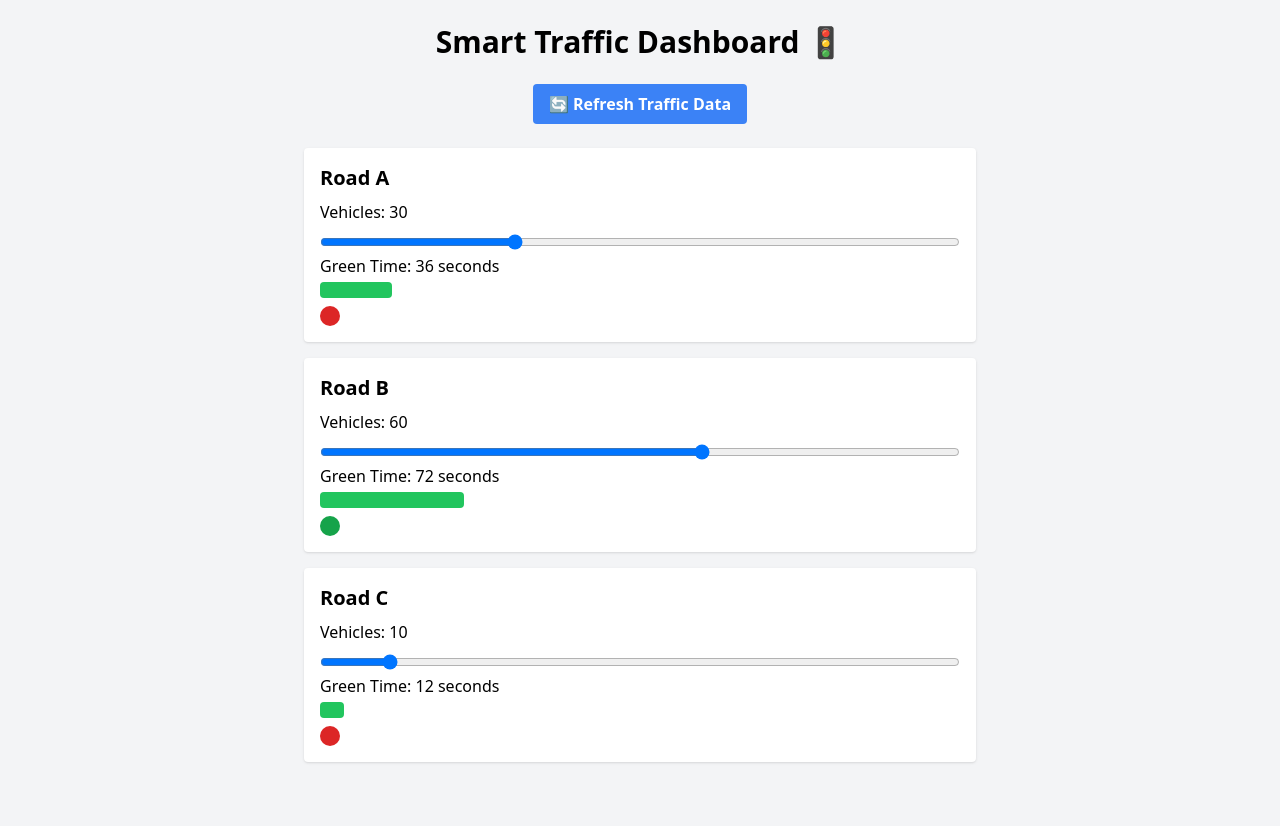
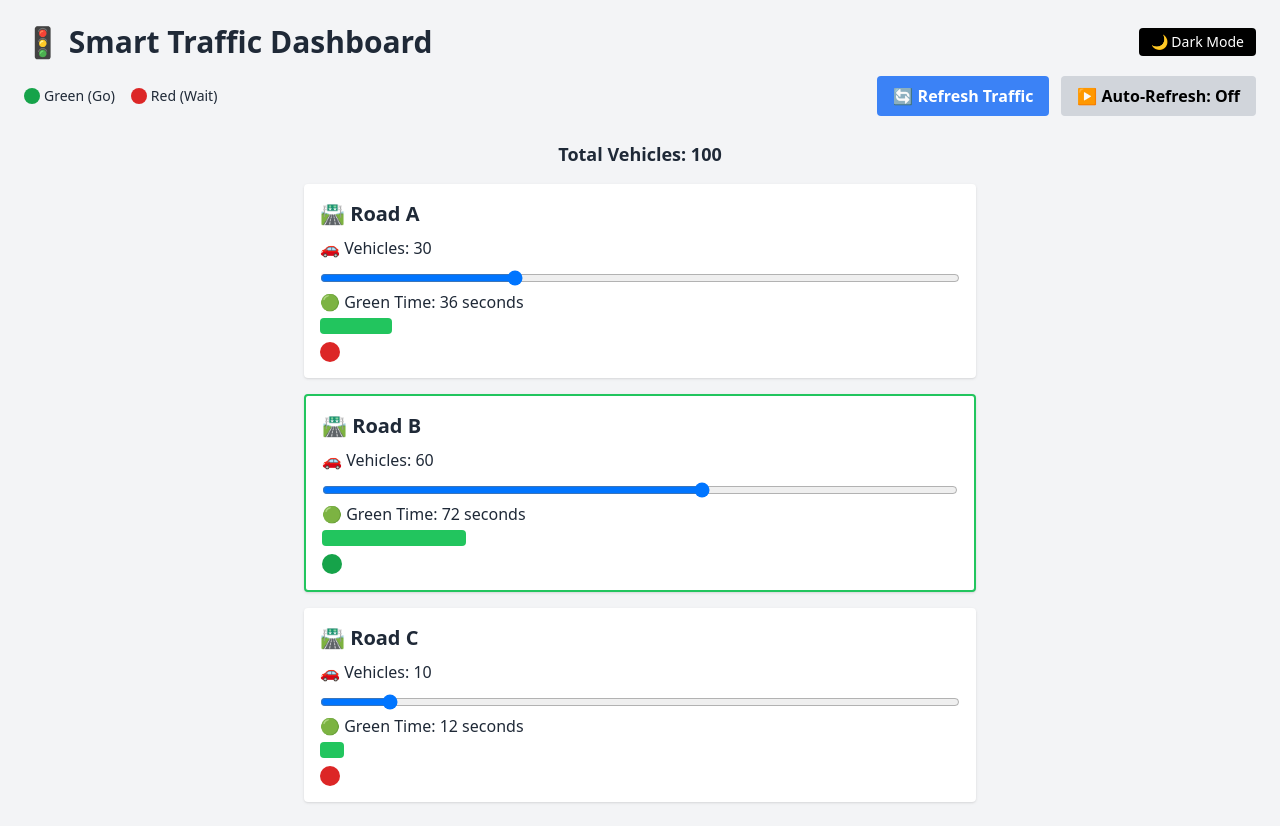
Before and after one commit to aunrizvi19/confproj, a plain HTML site: page frontend/index.html in a window 1280 px wide. Before the commit the page ends 800 px from the top, so only its background shows below. Drawn offline with nearby package versions, Linux system fonts and the light colour scheme.

Commit message:
Enhanced front end

```diff
--- a/frontend/index.html
+++ b/frontend/index.html
@@ -5,14 +5,41 @@
   <script src="https://cdn.tailwindcss.com"></script>
   <link rel="stylesheet" href="style.css" />
 </head>
-<body class="bg-gray-100 p-6">
-  <h1 class="text-3xl font-bold text-center mb-6">Smart Traffic Dashboard 🚦</h1>
+<body class="bg-gray-100 p-6 text-gray-800 transition duration-500">
 
-  <!-- Refresh Button -->
-  <div class="flex justify-center mb-6">
-    <button id="refresh-btn" class="bg-blue-500 hover:bg-blue-600 text-white font-semibold py-2 px-4 rounded">
-      🔄 Refresh Traffic Data
+  <div class="flex justify-between items-center mb-4">
+    <h1 class="text-3xl font-bold">🚦 Smart Traffic Dashboard</h1>
+    <button id="dark-mode-toggle" class="text-sm bg-black text-white py-1 px-3 rounded">
+      🌙 Dark Mode
     </button>
+  </div>
+
+  <!-- Legends and Controls -->
+  <div class="flex justify-between items-center mb-6">
+    <div class="flex space-x-4 items-center">
+      <div class="flex items-center space-x-1">
+        <div class="w-4 h-4 bg-green-600 rounded-full"></div>
+        <span class="text-sm">Green (Go)</span>
+      </div>
+      <div class="flex items-center space-x-1">
+        <div class="w-4 h-4 bg-red-600 rounded-full"></div>
+        <span class="text-sm">Red (Wait)</span>
+      </div>
+    </div>
+
+    <div class="flex space-x-3">
+      <button id="refresh-btn" class="bg-blue-500 hover:bg-blue-600 text-white font-semibold py-2 px-4 rounded">
+        🔄 Refresh Traffic
+      </button>
+      <button id="auto-refresh-toggle" class="bg-gray-300 hover:bg-gray-400 text-black font-semibold py-2 px-4 rounded">
+        ▶️ Auto-Refresh: Off
+      </button>
+    </div>
+  </div>
+
+  <!-- Total Vehicles -->
+  <div class="text-center text-lg font-semibold mb-4">
+    Total Vehicles: <span id="total-count">0</span>
   </div>
 
   <!-- Traffic Cards -->
--- a/frontend/script.js
+++ b/frontend/script.js
@@ -4,12 +4,15 @@ let trafficData = [
   { road: "C", vehicles: 10 }
 ];
 
-//Calculate Green Time
+let autoRefresh = false;
+let intervalId = null;
+
 function assignGreenTimes() {
   const totalVehicles = trafficData.reduce((sum, road) => sum + road.vehicles, 0);
   trafficData.forEach(road => {
-    road.green_time = Math.round((road.vehicles / totalVehicles) * 120);
+    road.green_time = totalVehicles ? Math.round((road.vehicles / totalVehicles) * 120) : 0;
   });
+  document.getElementById("total-count").textContent = totalVehicles;
 }
 
 function updateUI() {
@@ -21,17 +24,19 @@ function updateUI() {
 
   trafficData.forEach(road => {
     const lightColor = road.road === maxRoad.road ? "green" : "red";
-    const barWidth = Math.min(road.green_time * 2, 240); //Scale for Screen
+    const barWidth = Math.min(road.green_time * 2, 240);
 
     const card = document.createElement("div");
-    card.className = "bg-white p-4 rounded shadow";
+    card.className = `bg-white p-4 rounded shadow transition-transform transform hover:scale-105 ${
+      road.road === maxRoad.road ? "border-2 border-green-500" : ""
+    }`;
 
     card.innerHTML = `
-      <h2 class="text-xl font-bold mb-2">Road ${road.road}</h2>
-      <p class="mb-1">Vehicles: <span id="vehicle-count-${road.road}">${road.vehicles}</span></p>
+      <h2 class="text-xl font-bold mb-2">🛣️ Road ${road.road}</h2>
+      <p class="mb-1">🚗 Vehicles: <span id="vehicle-count-${road.road}">${road.vehicles}</span></p>
       <input type="range" min="0" max="100" value="${road.vehicles}"
         oninput="updateVehicle('${road.road}', this.value)" class="w-full mb-2">
-      <p class="mb-1">Green Time: ${road.green_time} seconds</p>
+      <p class="mb-1">🟢 Green Time: ${road.green_time} seconds</p>
       <div class="h-4 bg-green-500 rounded mb-2" style="width: ${barWidth}px;"></div>
       <div class="w-5 h-5 rounded-full ${lightColor === 'green' ? 'bg-green-600' : 'bg-red-600'}"></div>
     `;
@@ -54,5 +59,27 @@ document.getElementById("refresh-btn").addEventListener("click", () => {
   updateUI();
 });
 
+document.getElementById("auto-refresh-toggle").addEventListener("click", () => {
+  autoRefresh = !autoRefresh;
+  const btn = document.getElementById("auto-refresh-toggle");
+  btn.textContent = autoRefresh ? "⏸️ Auto-Refresh: On" : "▶️ Auto-Refresh: Off";
+
+  if (autoRefresh) {
+    intervalId = setInterval(() => {
+      trafficData.forEach(road => {
+        road.vehicles = Math.floor(Math.random() * 100);
+      });
+      updateUI();
+    }, 3000);
+  } else {
+    clearInterval(intervalId);
+  }
+});
+
+document.getElementById("dark-mode-toggle").addEventListener("click", () => {
+  document.body.classList.toggle("bg-gray-900");
+  document.body.classList.toggle("text-white");
+});
+
 // Initial render
 updateUI();
--- a/frontend/style.css
+++ b/frontend/style.css
@@ -1,4 +1,4 @@
-/* Slider Styles (without -webkit-appearance) */
+/* Slider Styling (Minimal since Tailwind handles most) */
 input[type="range"] {
   width: 100%;
   height: 8px;
@@ -12,9 +12,8 @@ input[type="range"]:hover {
   background: #bbb;
 }
 
-/* Style the thumb for WebKit browsers (Chrome, Safari) */
 input[type="range"]::-webkit-slider-thumb {
-  -webkit-appearance: none; /* Required for Chrome/Safari */
+  -webkit-appearance: none;
   height: 20px;
   width: 20px;
   border-radius: 50%;
@@ -22,16 +21,7 @@ input[type="range"]::-webkit-slider-thumb {
   cursor: pointer;
 }
 
-/* Style the thumb for Firefox */
-input[type="range"]::-moz-range-thumb {
-  height: 20px;
-  width: 20px;
-  border-radius: 50%;
-  background: #4CAF50;
-  cursor: pointer;
-}
-
-/* Style the thumb for Edge */
+input[type="range"]::-moz-range-thumb,
 input[type="range"]::-ms-thumb {
   height: 20px;
   width: 20px;
```
